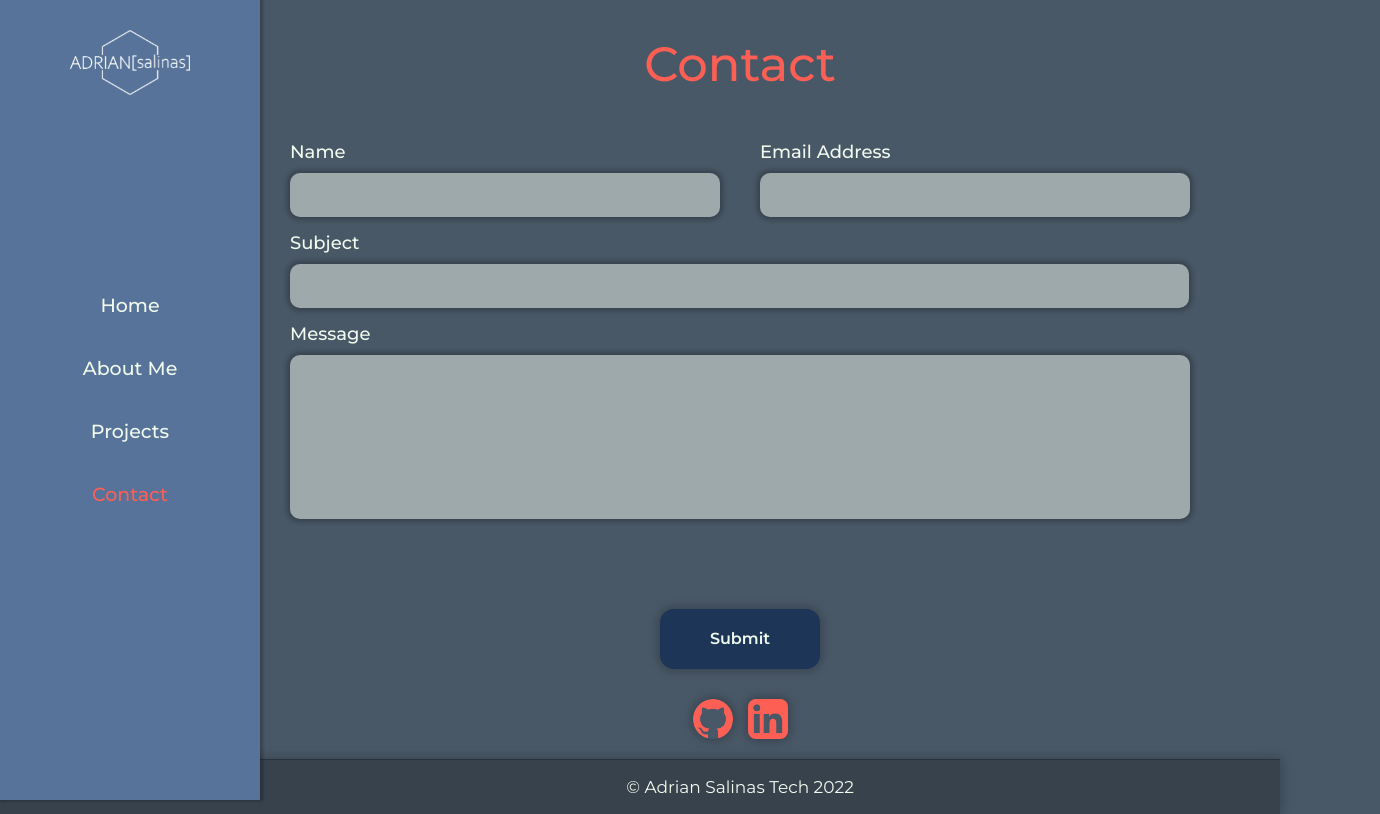
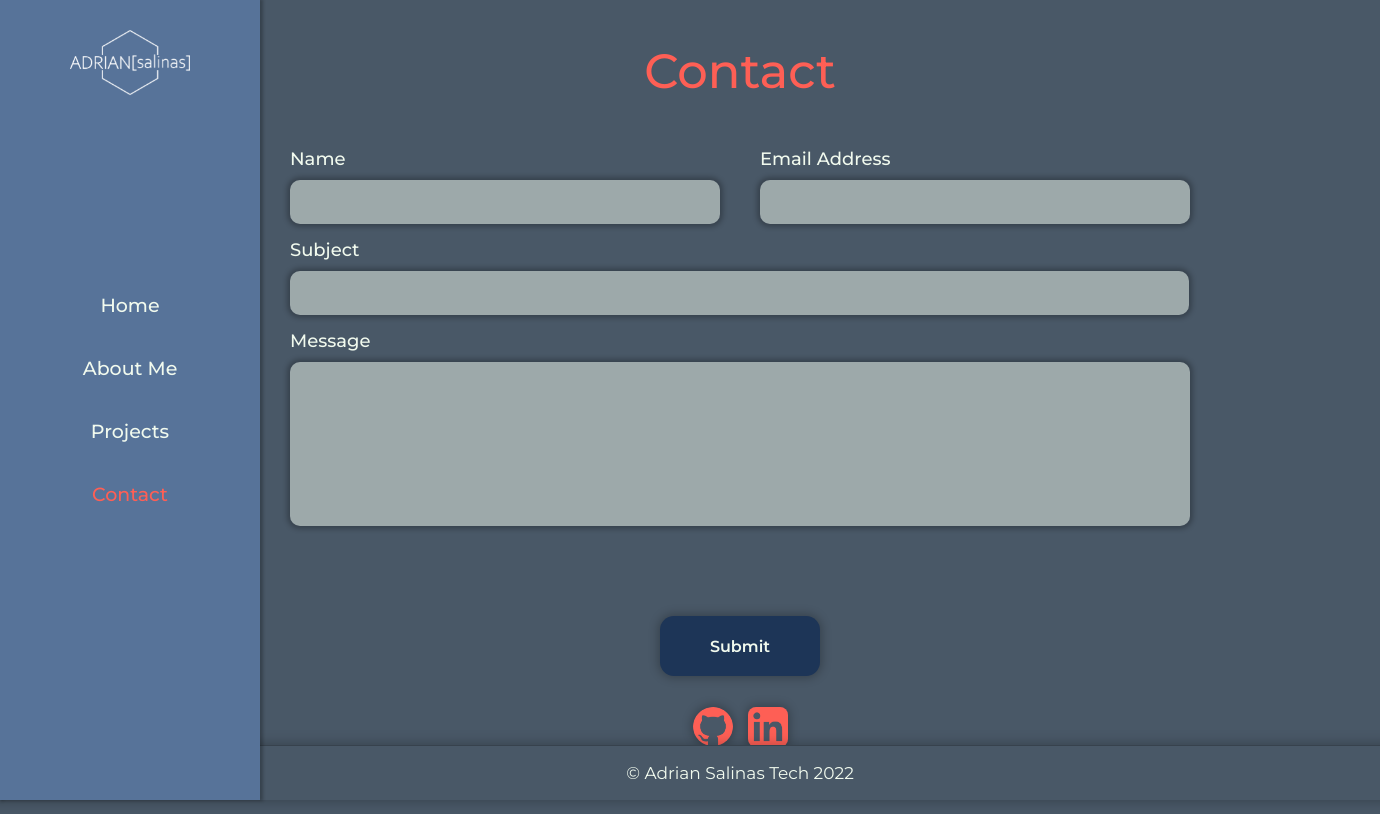
Before and after one commit to a-dri-an-S/PortfolioV2, a React (Create React App) app: page /contact in a window 1280 px wide. Shown: the whole page, 1380 px wide, since content can reach past the window. Built offline with nearby package versions, Linux system fonts and the light colour scheme; no server answers.

Commit message:
fixed size issues on Contact + Portfolio page

```diff
--- a/src/Pages/Contact/Contact.css
+++ b/src/Pages/Contact/Contact.css
@@ -24,6 +24,7 @@
         height: 100vh;
     }
     .contact-container {
+        padding: 20px 0px;
         margin-top: 70px;
     }
     .contact-title {
@@ -32,28 +33,30 @@
 }
 @media only screen and (min-width: 480px) {
     .contact {
-        height: 100vh;
-    }
-    .contact-container {
+        height: 100%;
         margin-top: 100px;
+        margin-bottom: 60px;
     }
     .contact-title {
         font-size: 38px;
     }
 }
 @media only screen and (min-width: 768px) {
-
-    .contact-container {
+    .contact {
+        height: 100vh;
         margin-left: 180px;
         margin-top: 0px;
-
+        margin-bottom: 0px;
+    }
+    .contact-container {
+        margin-bottom: 5vh;
     }
     .contact-title {
         font-size: 42px;
     }
 }
 @media only screen and (min-width: 992px) {
-    .contact-container {
+    .contact {
         margin-left: 200px;
     }
     .contact-title {
--- a/src/Pages/Contact/Contact.js
+++ b/src/Pages/Contact/Contact.js
@@ -15,7 +15,7 @@ const AboutMe = () => {
                 </div>
                 <Socials />
             </div>
-                <Footer />
+            <Footer />
         </section>
     );
 }
--- a/src/Pages/Projects/Projects.css
+++ b/src/Pages/Projects/Projects.css
@@ -5,7 +5,6 @@
     justify-content: center;
 }
 .projects-container {
-    height: 100%;
     display: flex;
     flex-direction: column;
     justify-content: center;
--- a/src/components/Footer/Footer.css
+++ b/src/components/Footer/Footer.css
@@ -1,11 +1,12 @@
 .footer {
-    width: 100%;
-    height: 9vh;
+    position: fixed;
+    bottom: 0%;
+    width: 120vw;
     display: flex;
     flex-direction: column;
     align-items: flex-end;
     justify-content: center;
-    background-color: var(--shadow-color);
+    background-color: var(--black-coral);
     border-top: 1px solid var(--shadow-color);
     box-shadow: 0px 0px 12px 1px var(--shadow-color);
 }
@@ -30,14 +31,11 @@
 }
 @media only screen and (min-width: 768px) {
     .footer-copyright {
-        margin-left: 180px;
         font-size: 16px;
     }
 }
 @media only screen and (min-width: 992px) {
     .footer-copyright {
-        margin-left: 200px;
         font-size: 17px;
-
     }
 }
--- a/src/components/Slider/Slider.css
+++ b/src/components/Slider/Slider.css
@@ -106,7 +106,7 @@
     .slider-container {
         width: 550px;
         height: 950px;
-        margin-bottom: 80px;
+        margin-bottom: 0px;
     }
     .slide-btns {
         width: 550px;
@@ -137,7 +137,6 @@
     .slider-container {
         width: 780px;
         height: 500px;
-        margin-bottom: 80px;
     }
     .slide-btns {
         width: 780px;
--- a/src/components/Socials/SocialIcons.css
+++ b/src/components/Socials/SocialIcons.css
@@ -1,10 +1,10 @@
 .contact-social {
-    width: 100%;
-    height: 100%;
+    width: 80%;
+    height: 10%;
     display: flex;
     flex-direction: row;
     justify-content: center;
-    align-items: center;
+    align-items: flex-end;
 }
 .contact-social-link {
     display: flex;
@@ -30,7 +30,7 @@
 	.contact-social-link {
 		width: 35px;
 		height: 35px;
-		padding: 10px 5px;
+		padding: 30px 2px;
 	}
 	.contact-social-icon {
 		width: 30px;
@@ -56,6 +56,7 @@
 	.contact-social-link {
 		width: 45px;
 		height: 45px;
+		padding: 10px 0px;
 	}
 	.contact-social-icon {
 		width: 35px;
```
